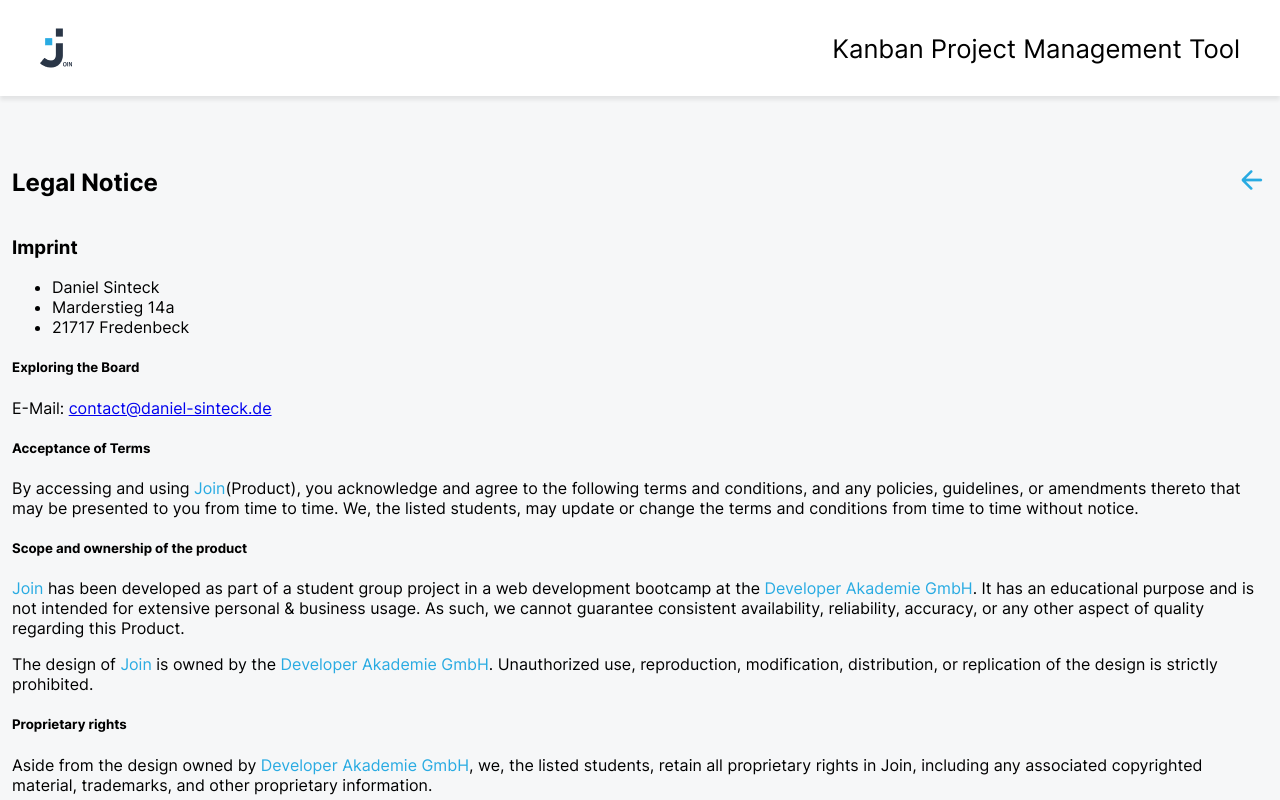
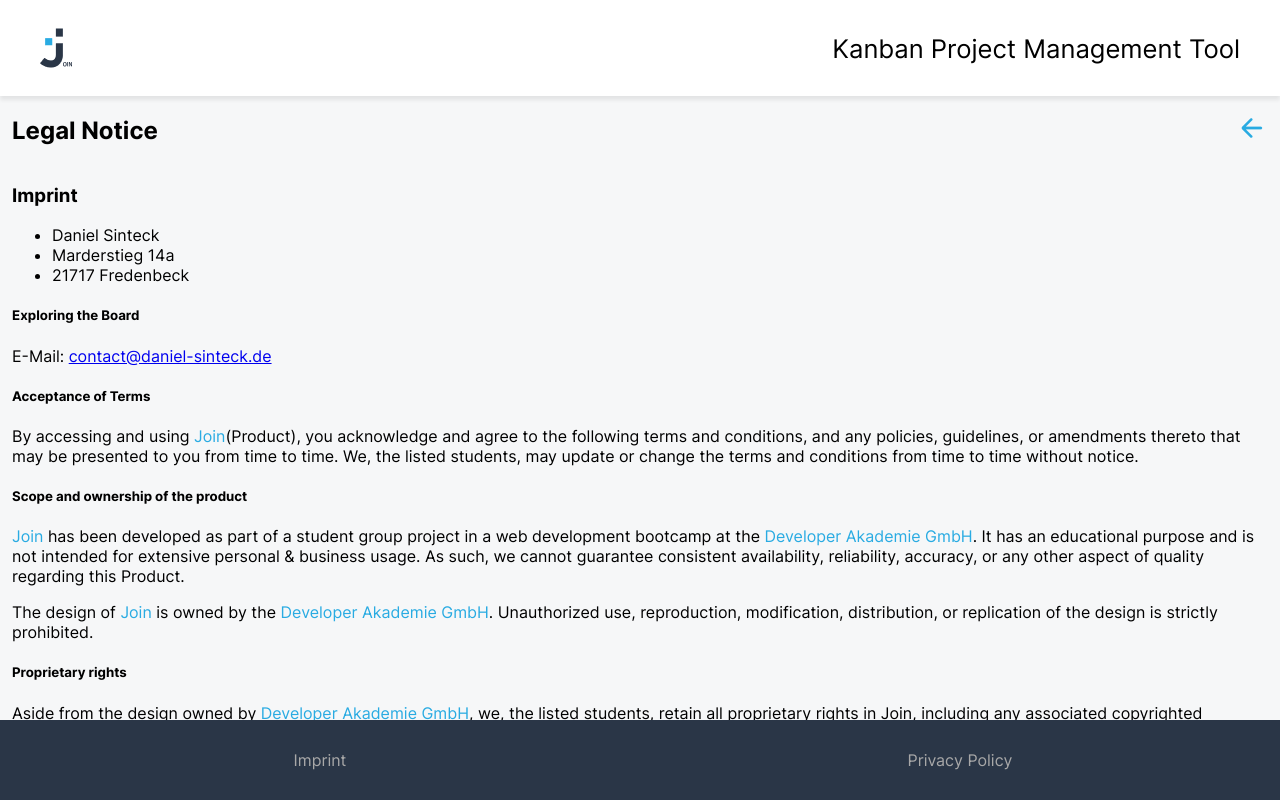
Before and after one commit to D4t3ck/angular-join, an Angular app: page /imprint-blank in a window 1280 px wide. Shown: the top 800 px of the page. Built offline with nearby package versions, Linux system fonts and the light colour scheme.

Commit message:
++ navbar-blank & header-blank content;

```diff
--- a/src/app/shared/components/header-blank/header-blank.component.html
+++ b/src/app/shared/components/header-blank/header-blank.component.html
@@ -1,5 +1,6 @@
 <section id="header">
   <img
+  routerLink="/"
     class="logo_mobile"
     src="/img/header/header_mobile_logo.png"
     alt="Logo"
--- a/src/app/shared/components/header-blank/header-blank.component.ts
+++ b/src/app/shared/components/header-blank/header-blank.component.ts
@@ -1,9 +1,10 @@
 import { Component } from '@angular/core';
+import { RouterModule } from '@angular/router';
 
 @Component({
   selector: 'app-header-blank',
   standalone: true,
-  imports: [],
+  imports: [RouterModule],
   templateUrl: './header-blank.component.html',
   styleUrl: './header-blank.component.scss'
 })
--- a/src/app/shared/components/navbar-blank/navbar-blank.component.html
+++ b/src/app/shared/components/navbar-blank/navbar-blank.component.html
@@ -1 +1,10 @@
-<p>navbar-blank works!</p>
+<section id="navbar">
+  <img routerLink="" class="navbar_logo" src="/img/sidebar/join_logo_white.png" alt="Logo" />
+
+  <div class="legal_informations">
+    <span routerLink="/imprint-blank" routerLinkActive="active">Imprint</span>
+    <span routerLink="/privacy-policy-blank" routerLinkActive="active"
+      >Privacy Policy</span
+    >
+  </div>
+</section>
--- a/src/app/shared/components/navbar-blank/navbar-blank.component.scss
+++ b/src/app/shared/components/navbar-blank/navbar-blank.component.scss
@@ -0,0 +1,75 @@
+@import "../../SCSS/colors.scss";
+@import "../../SCSS/mixins.scss";
+@import "../../SCSS/variables.scss";
+
+#navbar {
+  @include flexbox($jc: space-between, $fd: column);
+  position: fixed;
+  top: 0;
+  left: 0;
+  bottom: 0;
+  z-index: 100;
+  width: 230px;
+  padding: 4rem 0;
+  background-color: $clr-dark-gray;
+}
+
+.navbar_logo {
+  width: 100px;
+  margin-bottom: 114px;
+}
+
+.legal_informations {
+  @include flexbox($fd: column);
+  width: 100%;
+  text-align: center;
+
+  span {
+    width: 85%;
+    padding: 0.5rem 2rem;
+    border-radius: $border_radius_input;
+    color: $clr_font_light_grey;
+
+    &:hover {
+      cursor: pointer;
+      color: $clr_light_blue;
+    }
+  }
+}
+
+@media only screen and (max-width: 1440px) {
+  #navbar {
+    position: fixed;
+    top: auto;
+    bottom: 0;
+    flex-direction: row;
+    width: 100%;
+    height: 80px;
+    padding: 0;
+  }
+
+  .navbar_logo {
+    display: none;
+  }
+
+  .legal_informations {
+    flex-direction: row;
+
+    span {
+      padding: 0;
+    }
+  }
+}
+
+@media only screen and (max-width: 480px) {
+  .menus {
+    justify-content: center;
+    padding: 0 0.5rem 0 0.5rem;
+    margin: 0;
+
+    span {
+      padding: 0;
+      padding-top: 0.5rem;
+    }
+  }
+}
--- a/src/app/shared/components/navbar-blank/navbar-blank.component.ts
+++ b/src/app/shared/components/navbar-blank/navbar-blank.component.ts
@@ -1,9 +1,10 @@
 import { Component } from '@angular/core';
+import { RouterModule } from '@angular/router';
 
 @Component({
   selector: 'app-navbar-blank',
   standalone: true,
-  imports: [],
+  imports: [RouterModule],
   templateUrl: './navbar-blank.component.html',
   styleUrl: './navbar-blank.component.scss'
 })
```
Also changed, not shown: src/app/shared/components/navbar/navbar.component.scss (line endings or trailing spaces).
